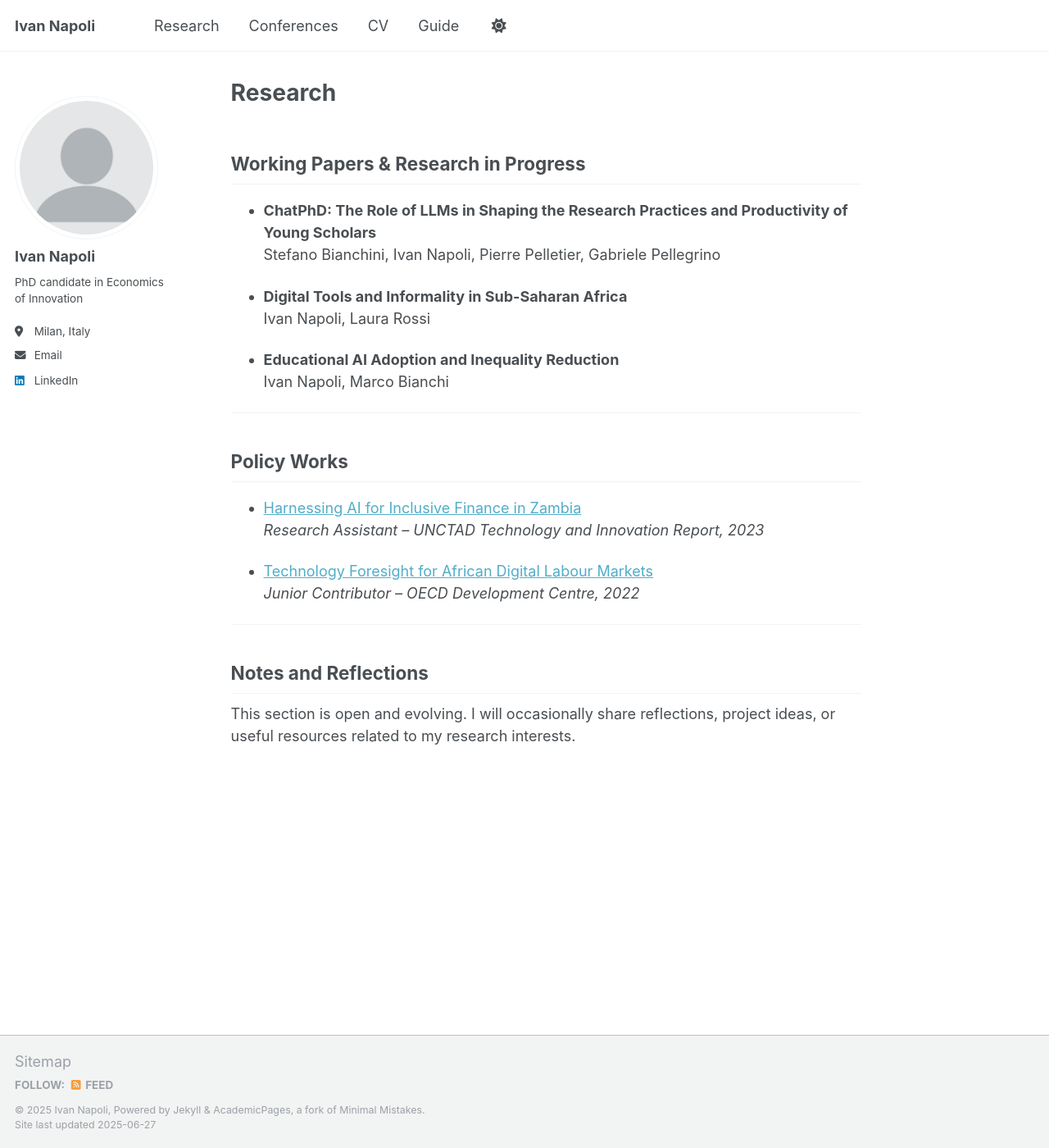
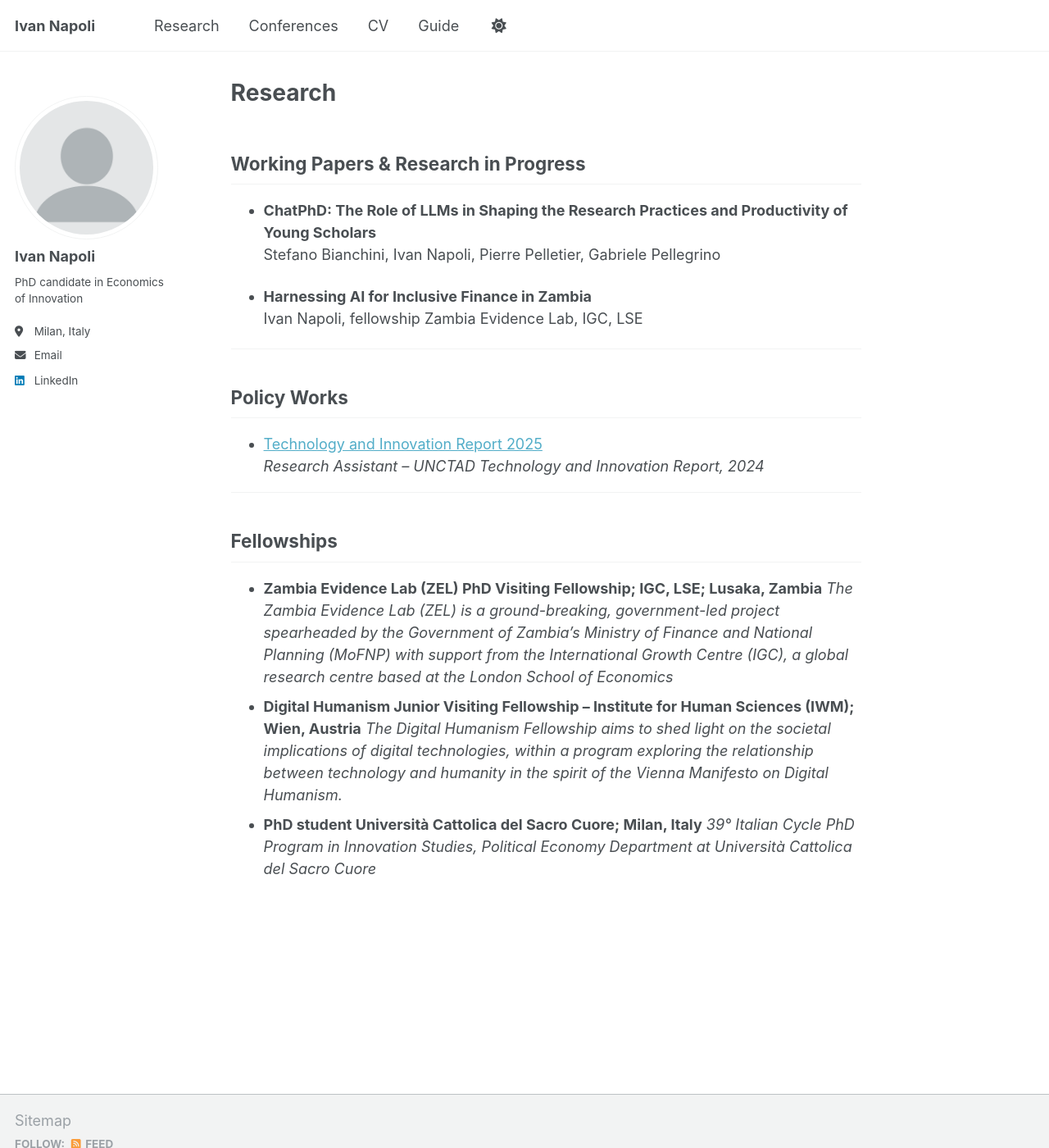
Before and after one commit to IvanNapo/IvanNapo.github.io, a Jekyll site: the page built from _pages/research.md, in a window 1280 px wide and 1400 px high. Shown: the whole window at 82% size. Built offline with Jekyll 4.4.1, drawn with Linux system fonts in a browser that asks for light colours.

Commit message:
Update research.md

```diff
--- a/_pages/research.md
+++ b/_pages/research.md
@@ -9,24 +9,24 @@ author_profile: true
 - **ChatPhD: The Role of LLMs in Shaping the Research Practices and Productivity of Young Scholars**
   Stefano Bianchini, Ivan Napoli, Pierre Pelletier, Gabriele Pellegrino
 
-- **Digital Tools and Informality in Sub-Saharan Africa**
-  Ivan Napoli, Laura Rossi
+- **Harnessing AI for Inclusive Finance in Zambia**
+  Ivan Napoli, fellowship Zambia Evidence Lab, IGC, LSE
 
-- **Educational AI Adoption and Inequality Reduction**
-  Ivan Napoli, Marco Bianchi
 
 ---
 
 ## Policy Works
 
-- [Harnessing AI for Inclusive Finance in Zambia](https://example.com/publication-link)
-  *Research Assistant – UNCTAD Technology and Innovation Report, 2023*
-
-- [Technology Foresight for African Digital Labour Markets](https://example.com/tech-foresight)
-  *Junior Contributor – OECD Development Centre, 2022*
+- [Technology and Innovation Report 2025](https://www.un-ilibrary.org/content/books/9789211068016)
+  *Research Assistant – UNCTAD Technology and Innovation Report, 2024*
 
 ---
 
-## Notes and Reflections
+## Fellowships
 
-This section is open and evolving. I will occasionally share reflections, project ideas, or useful resources related to my research interests.
+- **Zambia Evidence Lab (ZEL) PhD Visiting Fellowship; IGC, LSE; Lusaka, Zambia**
+  *The Zambia Evidence Lab (ZEL) is a ground-breaking, government-led project spearheaded by the Government of Zambia’s Ministry of Finance and National Planning (MoFNP) with support from the International Growth Centre (IGC), a global research centre based at the London School of Economics*
+- **Digital Humanism Junior Visiting Fellowship – Institute for Human Sciences (IWM); Wien, Austria**
+*The Digital Humanism Fellowship aims to shed light on the societal implications of digital technologies, within a program exploring the relationship between technology and humanity in the spirit of the Vienna Manifesto on Digital Humanism.*
+- **PhD student Università Cattolica del Sacro Cuore; Milan, Italy**
+  *39° Italian Cycle PhD Program in Innovation Studies, Political Economy Department at Università Cattolica del Sacro Cuore*
```
